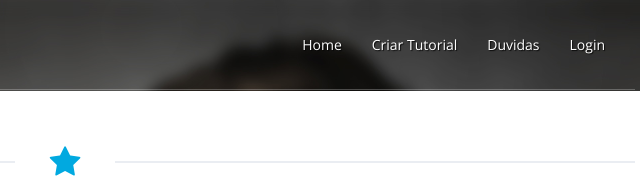
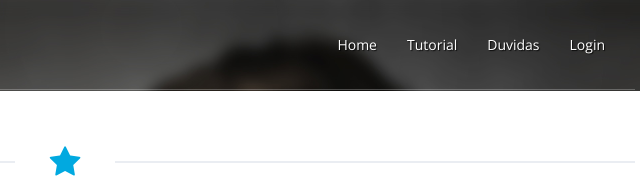
Before and after one commit to alansarj/Bindstep, a website: page front-end/index.html in a window 1280 px wide. Shown: the top 196 px of the page, 575-1215 px from the left. Drawn offline with nearby package versions, Linux system fonts and the light colour scheme.

Commit message:
Modificações

```diff
--- a/front-end/index.html
+++ b/front-end/index.html
@@ -57,7 +57,7 @@
                     <li >
                         <a href="#" onclick="gotoCreateNew();">
                             <span>
-                              Criar Tutorial
+                              Tutorial
                             </span>
                         </a>
                     </li>
```
